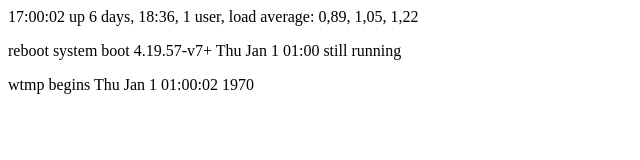
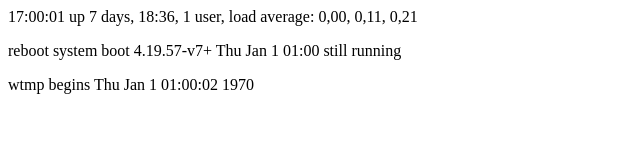
Before and after one commit to ksonnybot/ksonnybot.github.io, a plain HTML site: page index.html in a window 1280 px wide. Shown: the full height of the page, 0-640 px from the left. Drawn offline with Linux system fonts and the light colour scheme.

Commit message:
rpi status

```diff
--- a/index.html
+++ b/index.html
@@ -1,4 +1,4 @@
-<p> 17:00:02 up 6 days, 18:36,  1 user,  load average: 0,89, 1,05, 1,22</p>
+<p> 17:00:01 up 7 days, 18:36,  1 user,  load average: 0,00, 0,11, 0,21</p>
 <p>reboot   system boot  4.19.57-v7+      Thu Jan  1 01:00   still running</p>
 <p></p>
 <p>wtmp begins Thu Jan  1 01:00:02 1970</p>
```
